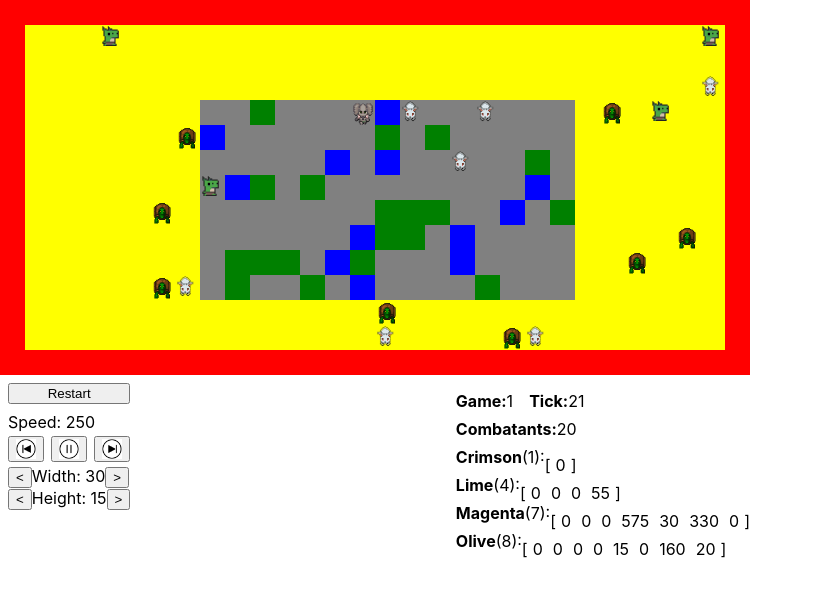
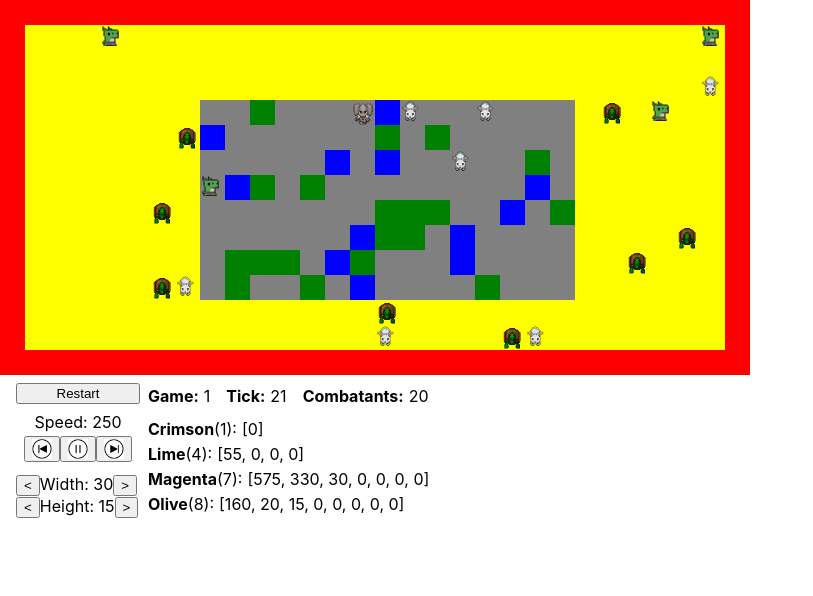
Before and after one commit to abeatte/garbage, a React (Create React App) app: page / in a window 1280 px wide. Shown: the top 596 px of the page, without its empty margins (0-813 px from the left). Built offline with nearby package versions, Linux system fonts and the light colour scheme.

Commit message:
Cleans up Dashboard and makes it more readable (truncates arrays of teams, fixes spacing, etc.)

```diff
--- a/src/components/Dashboard.js
+++ b/src/components/Dashboard.js
@@ -20,19 +20,36 @@ const getTeamStats = (combatants) => {
     const counts = Object.keys(teams).map(team => {
         return (
             <view key={team} className={'Team_group'}>
-                <text className={'Label'}>{`${team}`}</text><text>{` (${teams[team].length}): `}</text>
-                {teams[team].length < 1 ?
-                    (<text>{"[ ]"}</text>) :
-                    teams[team].map((c, idx, cs) => {
-                        return (
-                            <view key={idx} className={'Row'}>
-                                {idx === 0 && <text>{"["}</text>}
-                                <text className={'Fitness'}>{c.fitness}</text>
-                                {idx === cs.length - 1 && <text>{"]"}</text>}
-                            </view>
-                        );
-                    })
-                }
+                <text className={'Label'}>{`${team}`}</text><text>{` (${teams[team].length}):`}</text>
+                <view className="Data_row">
+                    {teams[team].length < 1 ?
+                        (<text>{"[ ]"}</text>) :
+                        (<text>{
+                            teams[team]
+                                .sort((a, b) => b.fitness - a.fitness)
+                                .slice(0, 10)
+                                .reduce((result, c, idx, subset) => {
+                                    if (idx === 0) {
+                                        result += "[";
+                                    }
+
+                                    result += `${c.fitness}`;
+
+                                    if (idx < teams[team].length - 1) {
+                                        result += ', '
+                                    }
+
+                                    if (idx === teams[team].length - 1) {
+                                        result += "]";
+                                    } else if (idx === subset.length - 1) {
+                                        result += " ... ]"
+                                    }
+
+                                    return result;
+                                }, "")
+                                }
+                        </text>)}
+                </view>
             </view>
         );
     }).sort((a, b) => a.key.localeCompare(b.key));
@@ -50,7 +67,7 @@ const Dashboard = ({combatants, tiles, tick, tick_speed, game_count, arena_width
 
     const speed_section = (
         <view className="Control_container">
-            <text>{`Speed: ${tick_speed}`}</text>
+            <text style={{alignSelf: 'center'}}>{`Speed: ${tick_speed}`}</text>
             <view className="Speed_buttons_container">
                 <button onClick={() => {
                     let tick_interval = TICK_INTERVAL;
@@ -119,18 +136,21 @@ const Dashboard = ({combatants, tiles, tick, tick_speed, game_count, arena_width
                 {speed_section}
                 {resize_section}
             </view>
-            <view className="stat_container">
+            <view className="Stat_container">
                 <view className={'Row'}>
                     <view className={'Row'}>
-                        <text className={'Label'}>{'Game: '}</text>
-                        <text>{game_count}</text>
+                        <text className={'Label'}>{'Game:'}</text>
+                        <text className="Data_row">{game_count}</text>
                     </view>
                     <view className={'Row Count_item'}>
-                        <text className={'Label'}>{'Tick: '}</text>
-                        <text>{tick}</text>
+                        <text className={'Label'}>{'Tick:'}</text>
+                        <text className="Data_row">{tick}</text>
+                    </view>
+                    <view className={'Row'}>
+                        <text className={'Label'}>{`Combatants:`}</text>
+                        <text className="Data_row">{`${Object.keys(combatants).length}`}</text>
                     </view>
                 </view>
-                <view className={'Row'}><text className={'Label'}>{`Combatants: `}</text><text>{`${Object.keys(combatants).length}`}</text></view>
                 {teamStats}
             </view>
         </view>
--- a/src/css/Dashboard.css
+++ b/src/css/Dashboard.css
@@ -5,7 +5,7 @@
 }
 
 .Dashboard .Control_container {
-    margin-top: 8px;
+    margin: 8px;
     display: flex;
     flex-direction: column;
 }
@@ -31,7 +31,6 @@
 .Dashboard {
     display: flex;
     flex-direction: row;
-    justify-content: space-between;
     margin-left: 8px;
 }
 
@@ -40,9 +39,18 @@
     margin-top: 8px;
 }
 
+.Dashboard .Data_row {
+    margin-left: 5px;
+}
+
+.Dashboard .Stat_container {
+    margin-top: -5px;
+}
+
 .Dashboard .Team_group {
     display: flex;
     flex-direction: row;
+    margin-top: 5px;
 }
 
 .Dashboard .Label {
```
